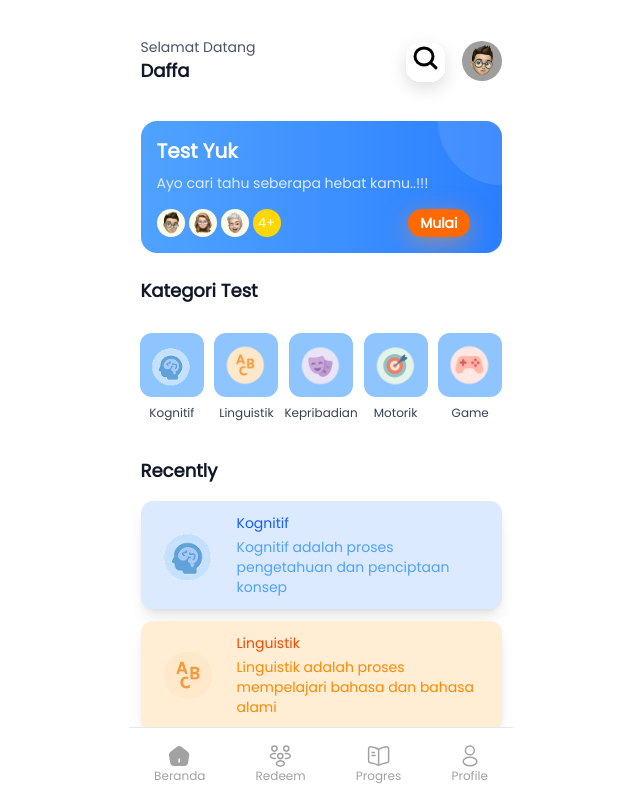
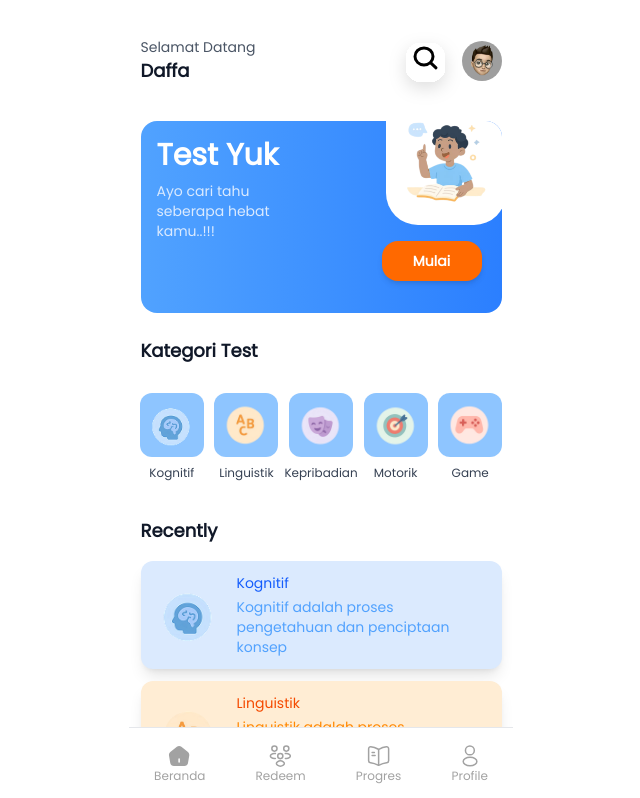
Before and after one commit to Maaulln/anak, a React (Vite) app: page /Home in a window 1280 px wide. Shown: the top 798 px of the page, without its empty margins (319-959 px from the left). Built offline with nearby package versions, Linux system fonts and the light colour scheme.

Commit message:
beranda 90%

```diff
--- a/src/components/atoms/TestCard-home.jsx
+++ b/src/components/atoms/TestCard-home.jsx
@@ -1,42 +1,47 @@
-import React from 'react';
-import Avatar from "@/assets/img/avatar.png";
-import Avatar1 from "@/assets/img/avatar1.png";
-import Avatar2 from "@/assets/img/avatar2.png";
+import BoyReading from "../../assets/img/dashboard/boy-reading.png";
 
-// Komponen Test Card - Card biru untuk test utama
+// Komponen Test Card - Kartu biru dengan ilustrasi dan tombol "Mulai"
 export default function TestCard() {
   return (
-    <div className="mx-4 mb-6 ">
+    <div className="mx-4 mb-6">
+      {/* Wrapper Card dengan gradient biru */}
       <div className="bg-gradient-to-r from-blue-400 to-blue-500 rounded-2xl p-4 text-white relative overflow-hidden">
-        {/* Background Pattern */}
-        <div className="absolute top-0 right-0 w-32 h-32 bg-white/10 rounded-full -translate-y-16 translate-x-16"></div>
 
-        {/* Konten Card */}
+        {/* Ornamen bulat transparan di pojok kanan atas */}
+        <div className="absolute top-0 right-0 w-32 h-32 bg-white/10 rounded-full -translate-y-16 translate-x-16" />
+
+        {/* Konten utama card */}
         <div className="relative z-10">
-          <h2 className="text-xl font-bold mb-2">Test Yuk</h2>
-          <p className="text-blue-100 text-sm mb-4">Ayo cari tahu seberapa hebat kamu..!!!</p>
 
-          {/* Score Section */}
-          <div className="flex items-center space-x-4">
-            {/* Score 84 */}
-            <div className="flex items-center space-x-2">
-              <div className="flex space-x-1">
-                {/* Emoji bisa diganti dengan icon jika perlu */}
-                <img src={Avatar} alt="" className='w-7 h-7 bg-amber-50 rounded-full'/>
-                <img src={Avatar1} alt="" className='w-7 h-7 bg-amber-50 rounded-full'/>
-                <img src={Avatar2} alt="" className='w-7 h-7 bg-amber-50 rounded-full'/>
-                <span className='bg-[#FFD700] w-7 h-7 rounded-full flex items-center justify-center text-[0.8rem]'>4+</span>
-              </div>
+          {/* Baris: Teks + Gambar Ilustrasi */}
+          <div className="flex flex-row justify-between items-start">
+            {/* Teks ajakan */}
+            <div>
+              <h2 className="font-bold mb-2 font-poppins text-3xl">Test Yuk</h2>
+              <p className="text-blue-100 text-sm font-poppins mb-4">
+                Ayo cari tahu seberapa hebat kamu..!!!
+              </p>
             </div>
 
-            {/* Score 90 */}
-            {/* <div className="bg-orange-500 text-white px-3 py-1 rounded-full text-sm font-bold">masuk</div> */}
+            {/* Gambar ilustrasi anak membaca */}
+            <div className="relative w-full h-full">
+              <img
+                src={BoyReading}
+                alt="Ilustrasi anak membaca"
+                className="w-30 h-30 absolute -top-8 -right-5 z-20 bg-white rounded-b-[2rem]"
+              />
+            </div>
+          </div>
+
+          {/* Tombol Aksi */}
+          <div className="flex items-center space-x-4 mt-10 ">
             <button
-              className="bg-orange-500 text-white px-3 py-1 rounded-full text-sm font-bold absolute bottom-4 right-4 my-[-1rem] shadow-none drop-shadow-[0_6px_12px_rgba(251,146,60,0.5)] cursor-pointer transition duration-200 hover:scale-105"
+              className="bg-orange-500 text-white px-4 py-2 rounded-2xl w-25 h-10 text-sm font-bold absolute bottom-4 right-1   shadow-md transition duration-200 hover:scale-105"
             >
               Mulai
             </button>
           </div>
+
         </div>
       </div>
     </div>
```
